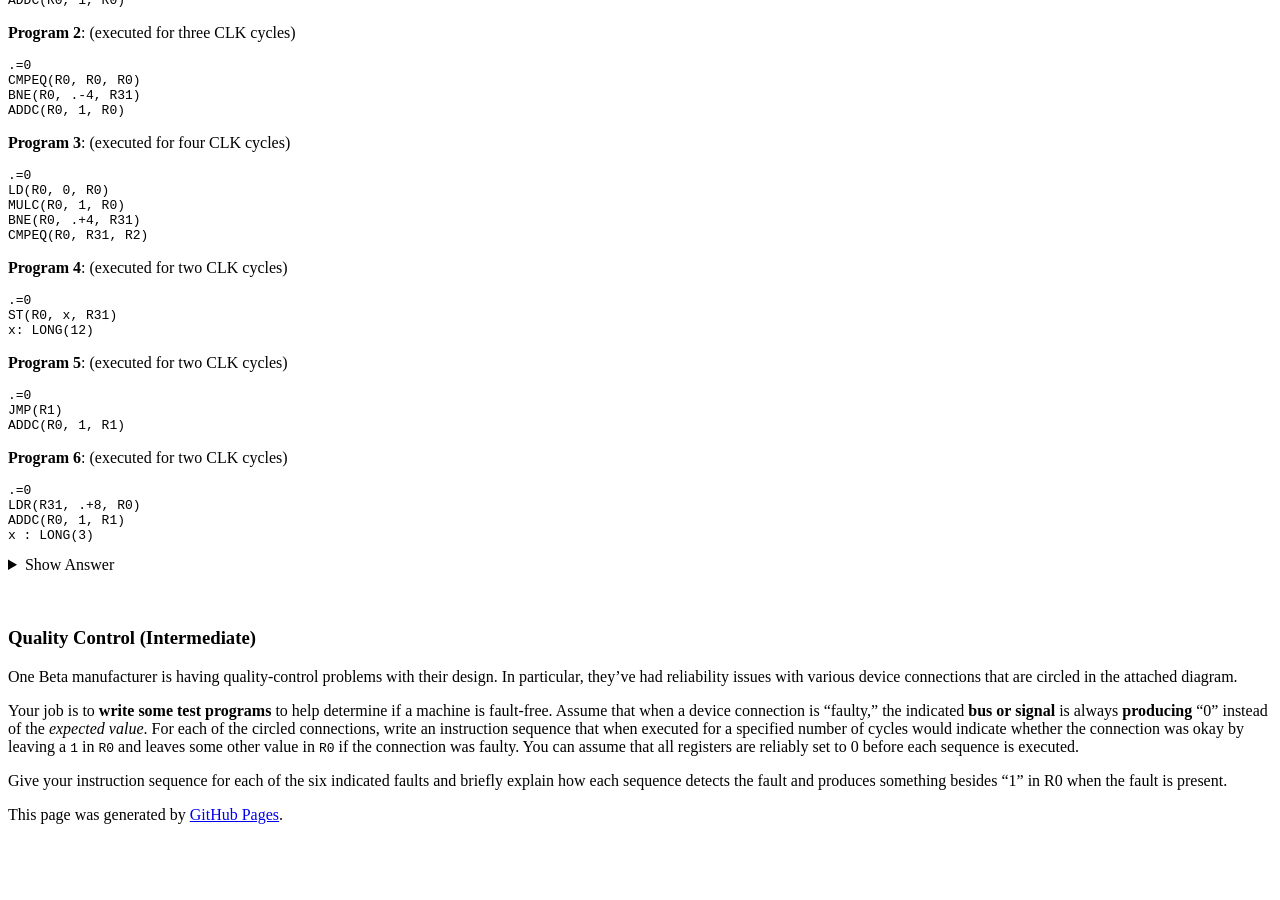
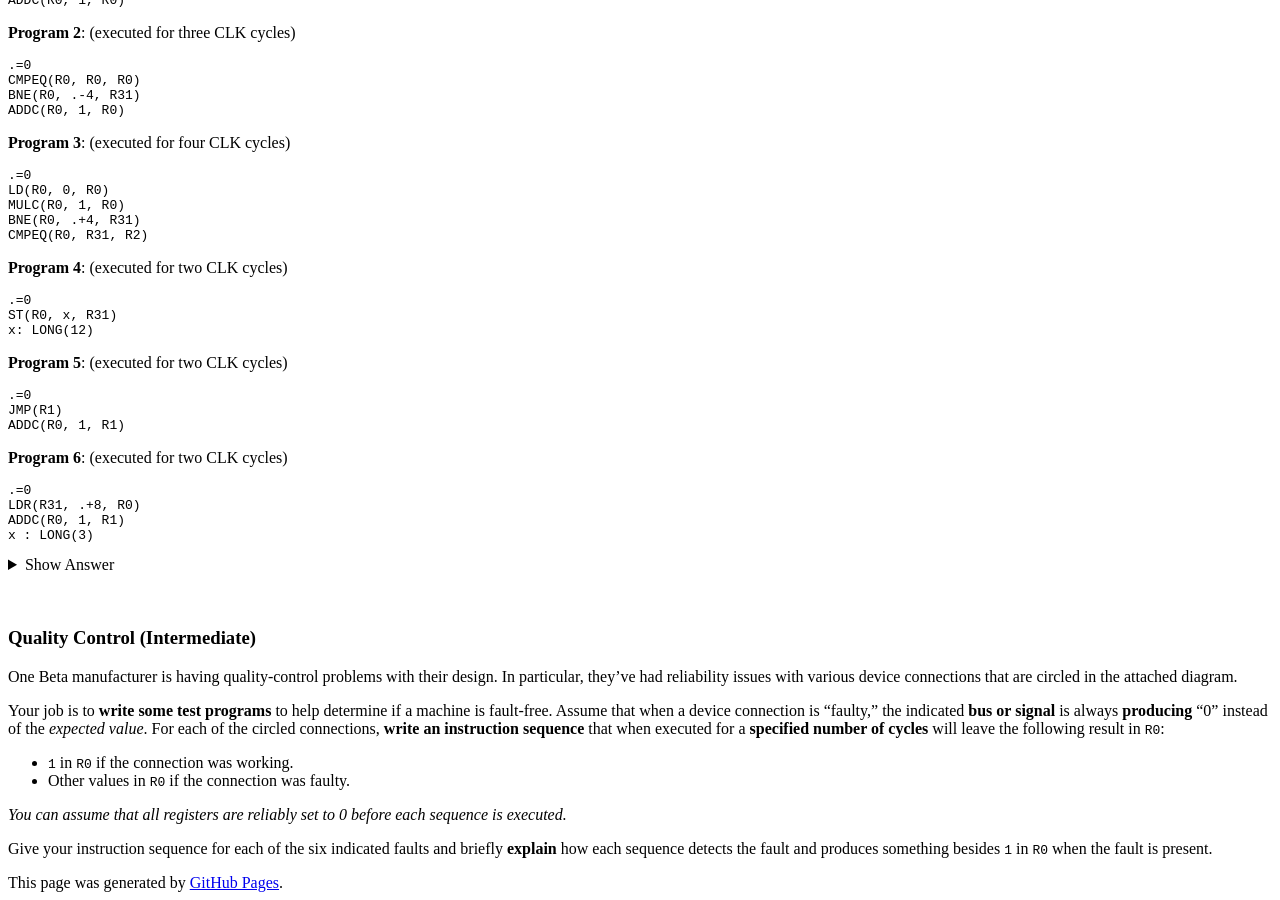
Before and after one commit to natalieagus/natalieagus.github.io, a Jekyll site: the page built from 50002/50002problem_set_5.md, in a window 1280 px wide and 900 px high, scrolled down 6267 px. Built offline with Jekyll 4.4.1, drawn with Linux system fonts in a browser that asks for light colours; formulas are drawn with MathJax 3; a script that is not in the unit is left out; the repository's description, which GitHub fills in, is left out; before the commit the page ends 7099 px from its top, so only the background shows below that.

Commit message:
50002/50002problem_set_5.md updated from https://stackedit.io/

```diff
--- a/50002/50002problem_set_5.md
+++ b/50002/50002problem_set_5.md
@@ -544,15 +544,21 @@ Program 2, 4, and 5 can successfully **detect** this faulty. All of them forces
 ### Quality Control (Intermediate)
 One Beta manufacturer is having quality-control problems with their design. In particular, they've had reliability issues with various device connections that are circled in the attached diagram.
 
-Your job is to **write some test programs** to help determine if a machine is fault-free. Assume that when a device connection is "faulty," the indicated **bus or signal** is always **producing** "0" instead of the *expected value*. For each of the circled connections, write an instruction sequence that when executed for a specified number of cycles would indicate whether the connection was okay by leaving a `1` in `R0` and leaves some other value in `R0` if the connection was faulty. You can assume that all registers are reliably set to 0 before each sequence is executed.
+Your job is to **write some test programs** to help determine if a machine is fault-free. Assume that when a device connection is "faulty," the indicated **bus or signal** is always **producing** "0" instead of the *expected value*. For each of the circled connections, **write an instruction sequence** that when executed for a **specified number of cycles** will leave the following result in `R0`:
+*  `1` in `R0` if the connection was working.
+* Other values in `R0` if the connection was faulty.
 
-Give your instruction sequence for each of the six indicated faults and briefly explain how each sequence detects the fault and produces something besides "1" in R0 when the fault is present.
+*You can assume that all registers are reliably set to 0 before each sequence is executed.*
+
+Give your instruction sequence for each of the six indicated faults and briefly **explain** how each sequence detects the fault and produces something besides `1` in `R0` when the fault is present.
+
+
 
 
 
 <!--stackedit_data:
-eyJoaXN0b3J5IjpbODgwNDk0NTc2LDk0OTc2MzYxMCw1OTAwOT
-A2OCwxMjMzNTM0MjM2LC00NTA3OTY5MTAsMTI2MzM2MzI1NCwt
-NDY0NzMzNzYzLDEyNDI1NDA5MDksNzI4Mjg0MjU4LDIwNjc4OT
-M3MjUsLTExMjA0Mzk3ODVdfQ==
+eyJoaXN0b3J5IjpbLTMwNzI1NzA5MCw5NDk3NjM2MTAsNTkwMD
+kwNjgsMTIzMzUzNDIzNiwtNDUwNzk2OTEwLDEyNjMzNjMyNTQs
+LTQ2NDczMzc2MywxMjQyNTQwOTA5LDcyODI4NDI1OCwyMDY3OD
+kzNzI1LC0xMTIwNDM5Nzg1XX0=
 -->
```
